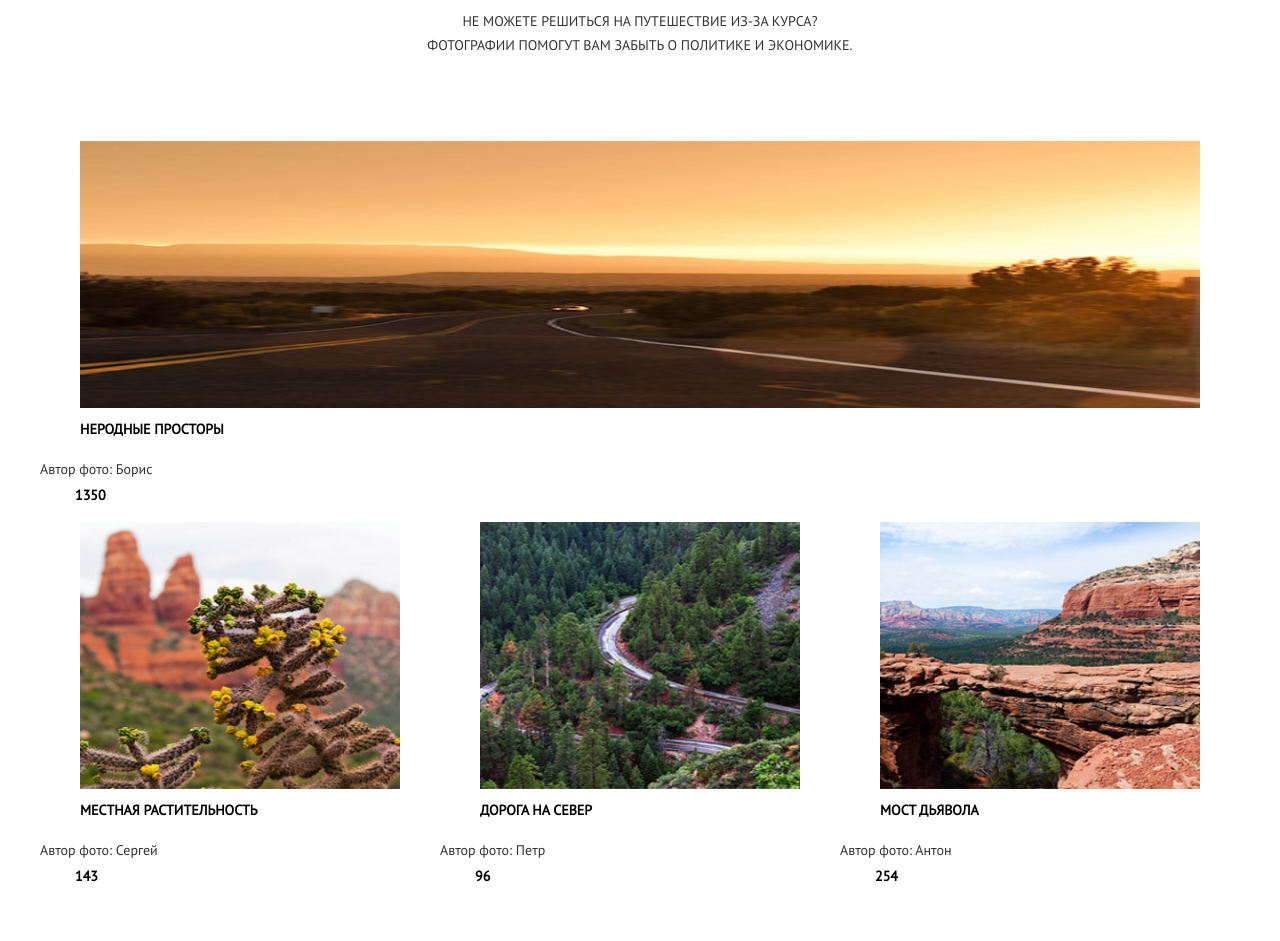
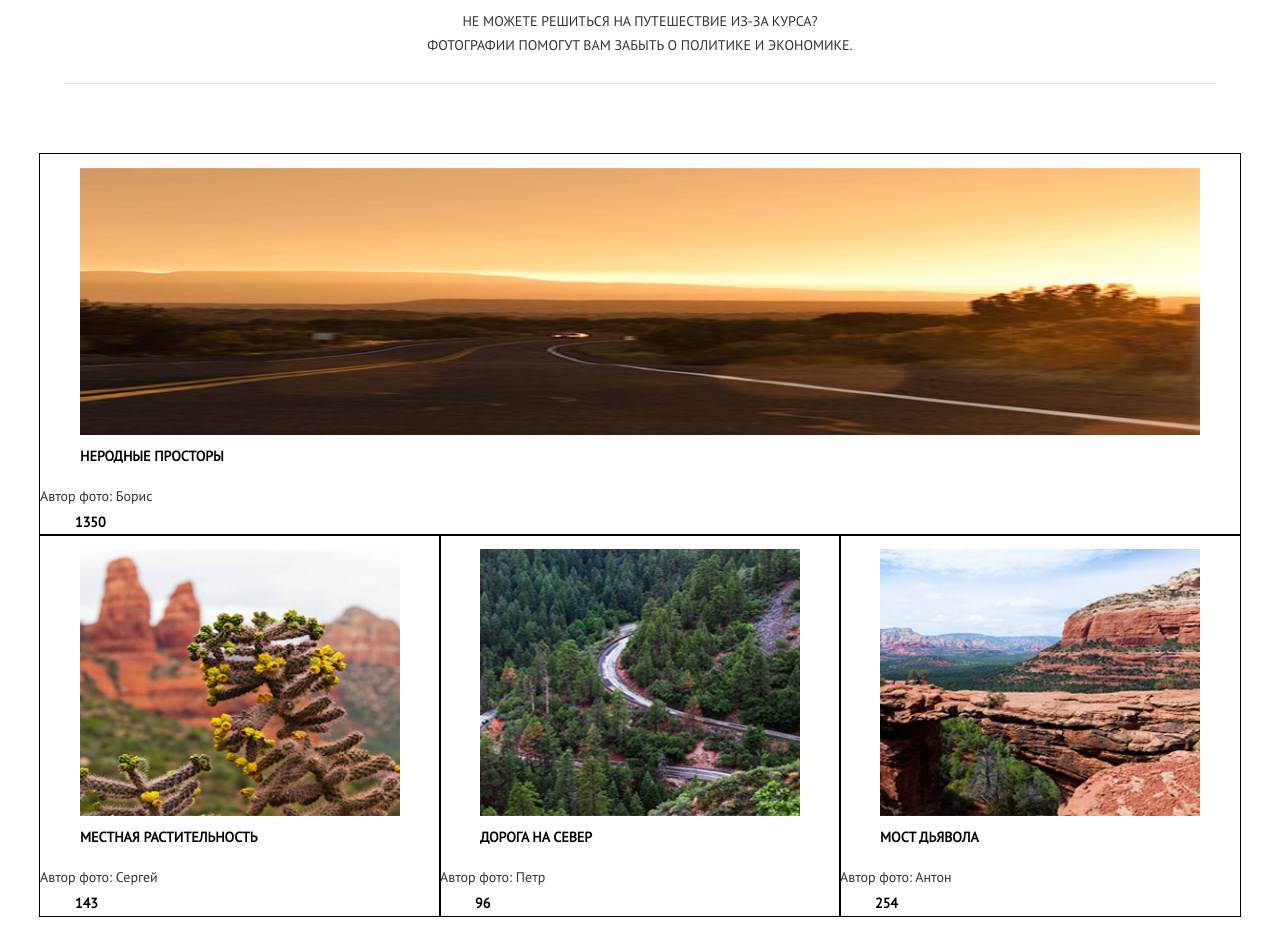
Before and after one commit to Ennitta/64785-sedona, a website: page photo.html in a window 1280 px wide. Shown: the part 516-1457 px from the top of the page. Drawn offline with nearby package versions, Linux system fonts and the light colour scheme; files that its build step writes are made by us from their sources; files whose address does not match are found by name.

Commit message:
Начало галлереи

```diff
--- a/sass/blocks/gallery.scss
+++ b/sass/blocks/gallery.scss
@@ -13,6 +13,7 @@
   }
 
   &__item {
+    outline: 1px solid black;
     text-align: left;
 
     @media #{$tablet-width} {
@@ -31,7 +32,7 @@
   &__image {
 
     img {
-      width: 280px;
+      width: 100%;
       height: 280px;
 
       @media #{$tablet-width} {
--- a/sass/blocks/intro.scss
+++ b/sass/blocks/intro.scss
@@ -8,7 +8,9 @@
   }
 
   &--hide {
-    margin-bottom: 49px;
+    margin-bottom: 23px;
+    padding-bottom: 26px;
+    border-bottom: 1px solid #e5e5e5;
 
     @media #{$tablet-width} {
       margin-bottom: 70px;
```
